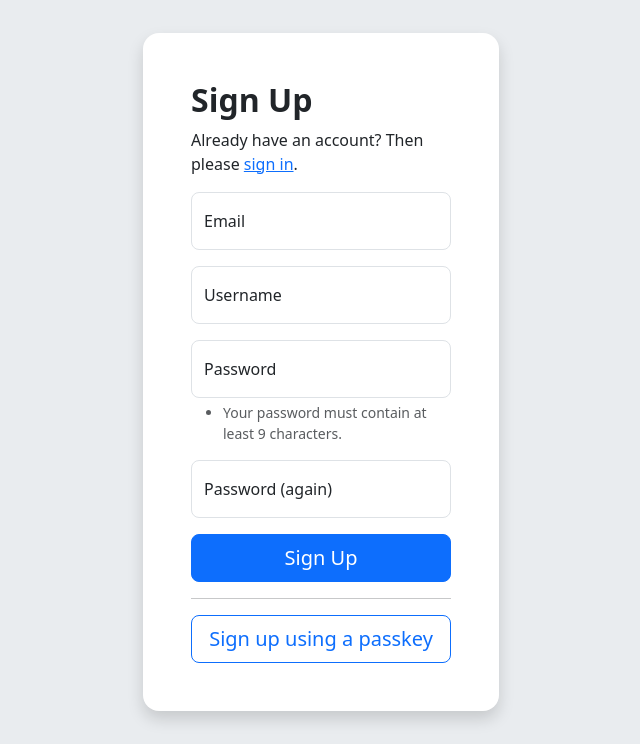
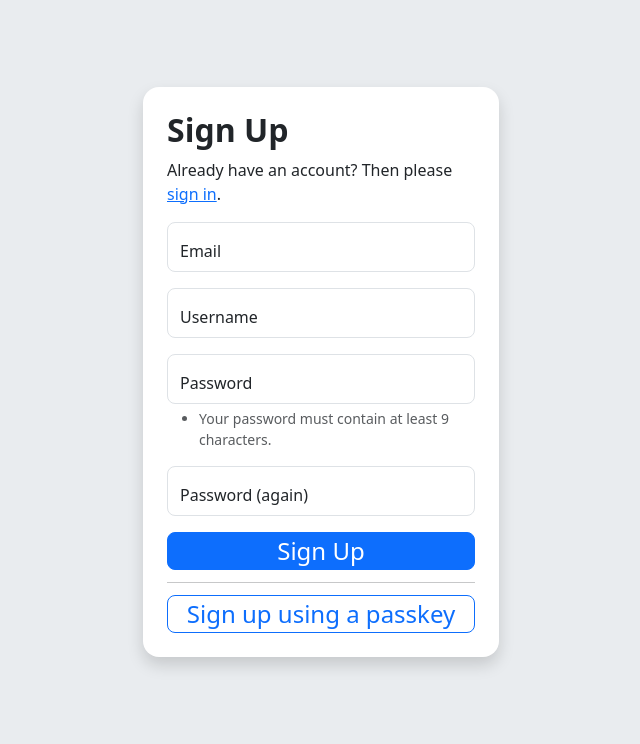
Before and after one commit to humblesami/djtest, a Django app: page /accounts/signup/ in a window 1280 px wide. Shown: the part 56-800 px from the top of the page, without its empty margins (319-959 px from the left). Run offline with Django 4.2, Linux system fonts and the light colour scheme; parts of the project's set-up code (start-up, migrations or seed data) failed here and were passed over.

Commit message:
added css file

```diff
--- /dev/null
+++ b/auth_signup/static/allauth/css/auth.css
@@ -0,0 +1,17 @@
+
+.page-content .btn-lg {
+    --bs-btn-padding-y: 0;
+    --bs-btn-padding-x: 0;
+    --bs-btn-font-size: 1.5rem;
+}
+
+.page-content hr {
+    margin: 0.75rem 0;
+}
+
+.page-content .form-floating > .form-control {
+    height: inherit;
+    min-height: inherit;
+    line-height: inherit;
+    padding: 0.75rem
+}
--- a/auth_signup/static/allauth/js/providers_html.js
+++ b/auth_signup/static/allauth/js/providers_html.js
@@ -1,5 +1,5 @@
 (function(){
-    let elForm = document.querySelector('form[action="/accounts/login/"]');
+    let elForm = document.querySelector('.page-content form');
     let ii = 0;
     while(elForm && ii<10){
         if(elForm.nextElementSibling && elForm.nextElementSibling.innerHTML.trim() == 'Or use a third-party'){
--- a/auth_signup/templates/allauth/layouts/entrance.html
+++ b/auth_signup/templates/allauth/layouts/entrance.html
@@ -2,6 +2,7 @@
 {% load i18n allauth %}
 {% block body %}
     <div class="flex-grow-1 bg-body-secondary d-flex flex-column justify-content-center">
+        <link rel="stylesheet" href="/static/allauth/css/auth.css" />
         <div class="flex-grow-0 flex-shrink-0 container">
             <div class="row justify-content-md-center">
                 <div class="col col-lg-4">
@@ -15,7 +16,7 @@
                         {% endfor %}
                     {% endif %}
                     <div class="bg-white shadow rounded-4">
-                        <div class="p-5">
+                        <div class="p-4 page-content">
                             {% block content %}{% endblock %}
                         </div>
                     </div>
```
Also changed, not shown: installation/guide.txt (added).
